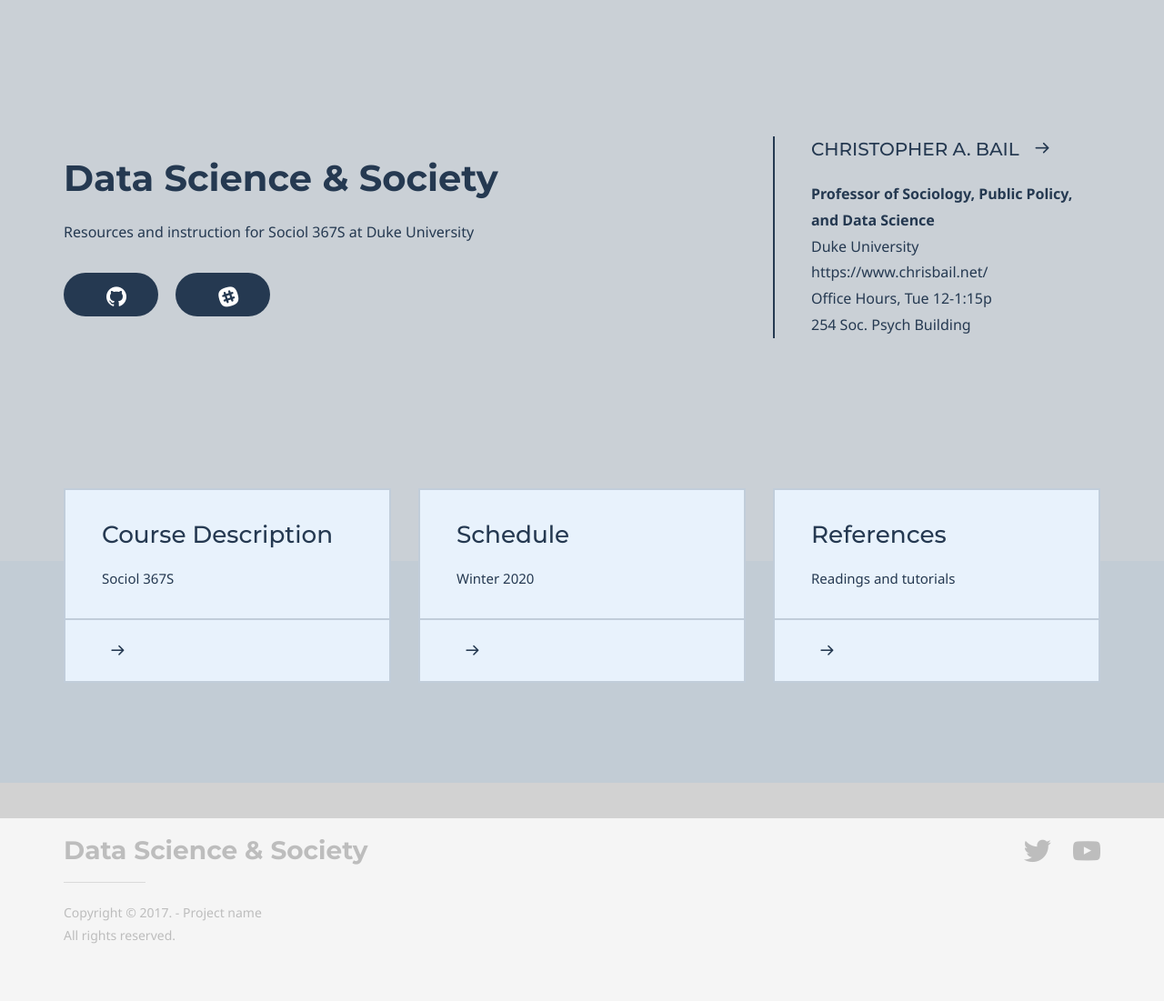
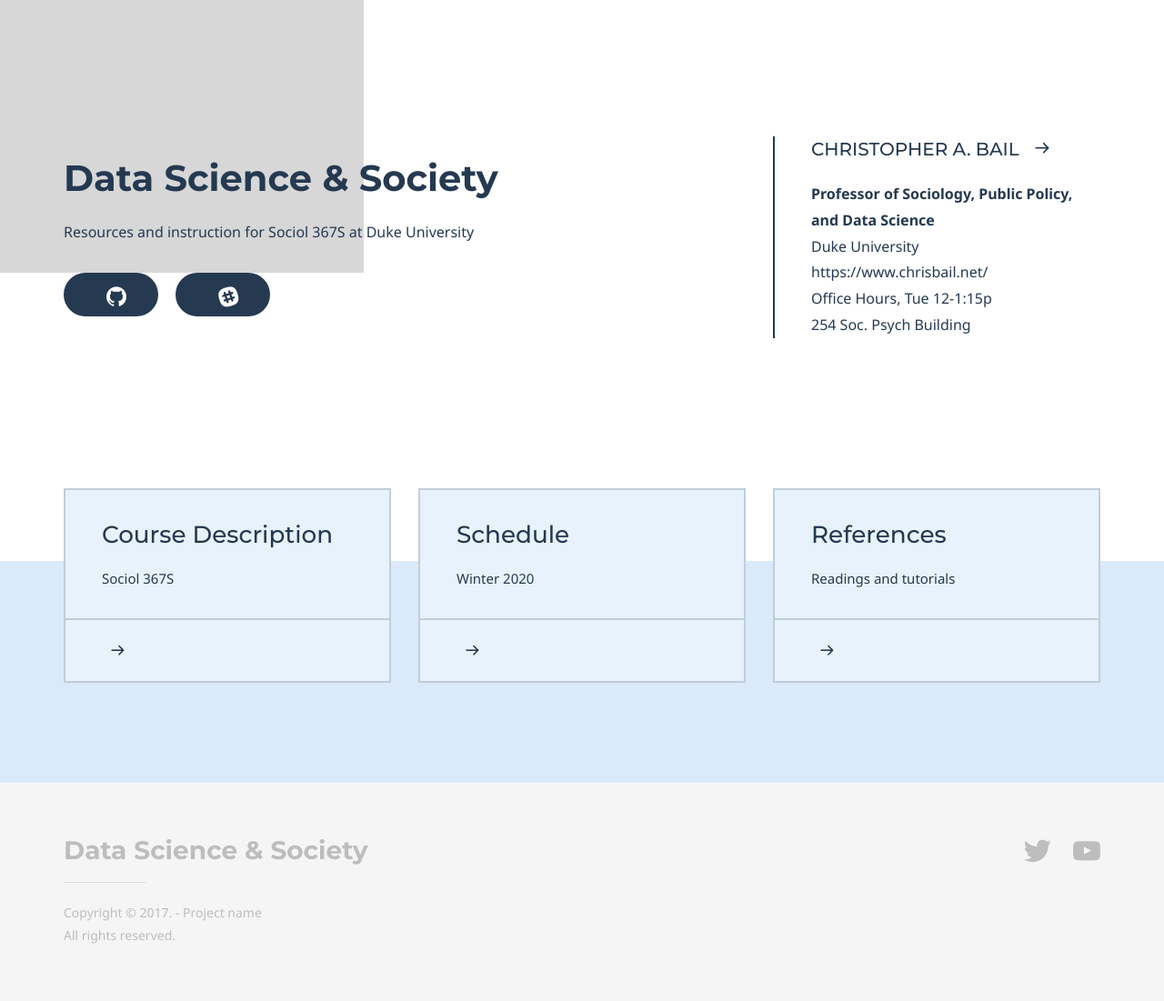
Before and after one commit to dssoc/dssoc.github.io, a Jekyll site: the page built from index.md, in a window 1280 px wide. Shown: the whole page at 91% size. Built offline with Jekyll 4.4.1, drawn with Linux system fonts in a browser that asks for light colours; some web fonts are replaced.

Commit message:
Update _hero-subheader.scss

```diff
--- a/doks-theme/_sass/components/_hero-subheader.scss
+++ b/doks-theme/_sass/components/_hero-subheader.scss
@@ -5,18 +5,18 @@
 /* ----- General ----- */
 .hero-subheader {
 	color: $color-dark-blue;
-	background-color: $color-theme-blue;
 	padding: 3.75rem 0 (4.6875rem - 1.25rem) 0;
 
 	&:before {
 		content: "";
-		background: url('/doks-theme/assets/images/dubois.png');
+		background: url('/doks-theme/assets/images/dubois.png') no-repeat;
 		opacity: .4;
 		top: 0;
 		bottom: 0;
 		right: 0;
 		left: 0;
 		position: absolute;
+		z-index: -1;
 	}
 
 	@media (min-width: $screen-sm-min) {
```
